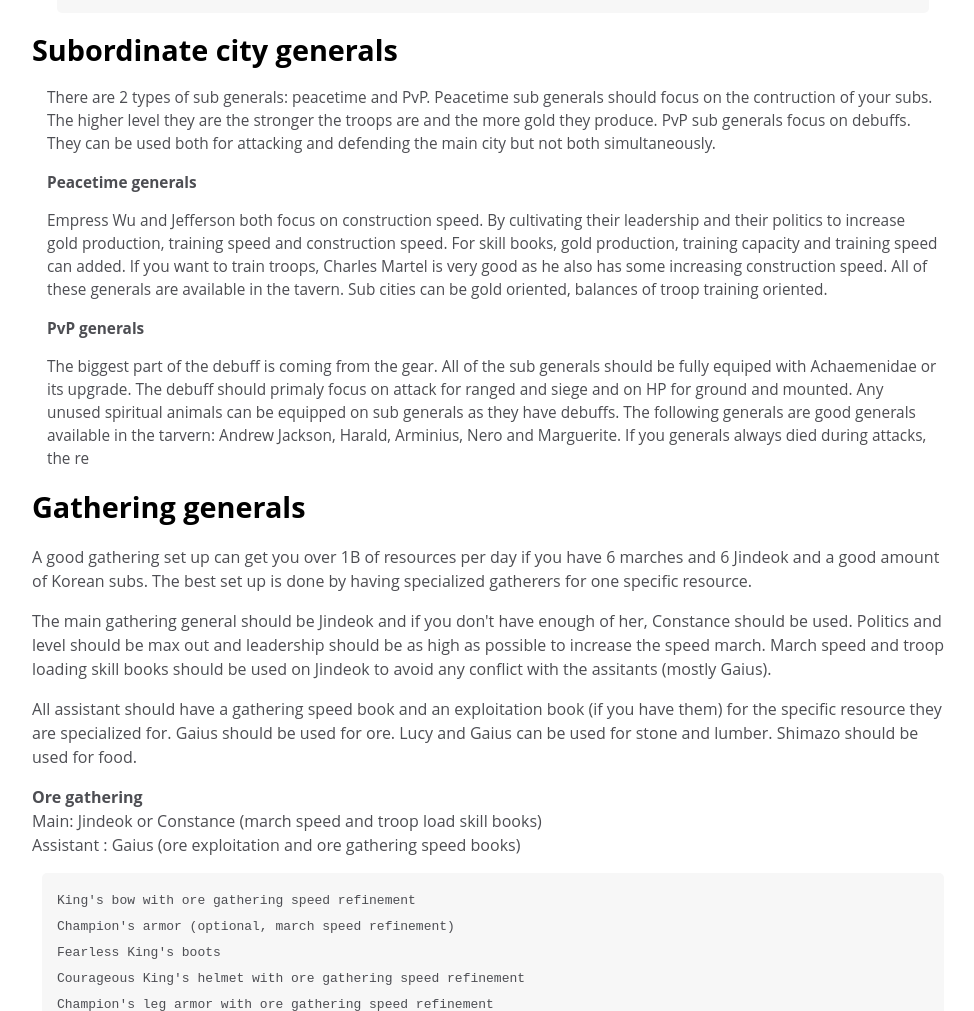
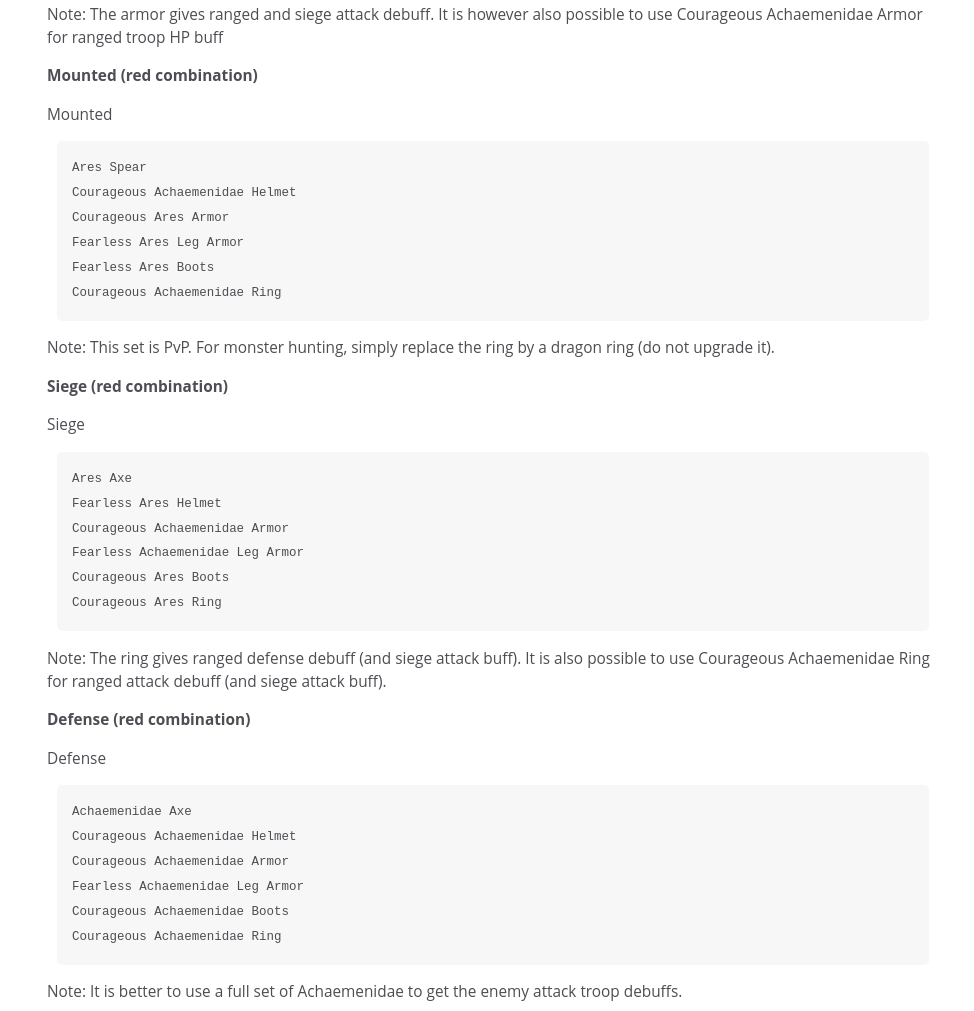
Before and after one commit to MarieAnnie/AiE_ShoTheLove, a plain HTML site: page index.html in a window 1280 px wide. Shown: the part 2661-3672 px from the top of the page, without its empty margins (306-1280 px from the left). Drawn offline with Linux system fonts and the light colour scheme.

Commit message:
add gear

```diff
--- a/index.html
+++ b/index.html
@@ -590,17 +590,64 @@ a:where(:hover, :focus) {
         </p>
         <strong>Ranged (red combination)</strong> <br>
         <p>
-          Rnaged
           Ranged
         </p>
         <pre>
         Ares Bow
         Fearless Ares Helmet
-        Majestic Imperial Armor (Courageous Dragon Armor) for ranged and siege attack debuff or Dominant Imperial Armor for Ranged troop HP
+        Courageous Ares Armor
         Courageous Achaemenidae Leg Armor
         Fearless Achaemenidae Boots
         Fearless Achaemenidae Ring
-      </pre>
+        </pre>
+        <p>
+          Note: The armor gives ranged and siege attack debuff. It is however also possible to use Courageous Achaemenidae Armor for ranged troop HP buff
+        </p>
+        <strong>Mounted (red combination)</strong> <br>
+        <p>
+          Mounted
+        </p>
+        <pre>
+        Ares Spear
+        Courageous Achaemenidae Helmet
+        Courageous Ares Armor
+        Fearless Ares Leg Armor
+        Fearless Ares Boots
+        Courageous Achaemenidae Ring
+        </pre>
+        <p>
+          Note: This set is PvP. For monster hunting, simply replace the ring by a dragon ring (do not upgrade it).
+        </p>
+          <strong>Siege (red combination)</strong> <br>
+        <p>
+          Siege
+        </p>
+        <pre>
+        Ares Axe
+        Fearless Ares Helmet
+        Courageous Achaemenidae Armor
+        Fearless Achaemenidae Leg Armor
+        Courageous Ares Boots
+        Courageous Ares Ring
+        </pre>
+        <p>
+          Note: The ring gives ranged defense debuff (and siege attack buff). It is also possible to use Courageous Achaemenidae Ring for ranged attack debuff (and siege attack buff).
+        </p>
+        <strong>Defense (red combination)</strong> <br>
+        <p>
+          Defense
+        </p>
+        <pre>
+        Achaemenidae Axe
+        Courageous Achaemenidae Helmet
+        Courageous Achaemenidae Armor
+        Fearless Achaemenidae Leg Armor
+        Courageous Achaemenidae Boots
+        Courageous Achaemenidae Ring
+        </pre>
+        <p>
+          Note: It is better to use a full set of Achaemenidae to get the enemy attack troop debuffs.
+        </p>
       </article>
     </section>
     <section id="html_attributes">
@@ -615,11 +662,20 @@ a:where(:hover, :focus) {
         </p>
         <Strong>PvP generals</Strong>
         <p>
-        The biggest part of the debuff is coming from the gear. All of the sub generals should be fully equiped with Achaemenidae or its upgrade. The debuff should primaly focus on attack for ranged and siege and on HP for ground and mounted. Any unused spiritual animals can be equipped on sub generals as they have debuffs. The following generals are good generals available in the tarvern: Andrew Jackson, Harald, Arminius, Nero and Marguerite. If you generals always died during attacks, the re
+        The biggest part of the debuff is coming from the gear. All of the sub generals should be fully equiped with Achaemenidae or its upgrade. The debuff should primaly focus on attack for ranged and siege and on HP for ground and mounted. Any unused spiritual animals can be equipped on sub generals as they have debuffs. The following generals are good generals available in the tavern: Andrew Jackson, Harald, Arminius, Nero and Marguerite. The recommended equipment is the following
         </p>
-
+        <pre>
+        <strong> For 8 subs : </strong>
+        Achaemenidae Axe (x6) or Achaemenidae spear (x2)
+        Courageous Achaemenidae Helmet (x8)
+        Courageous Achaemenidae Armor (x8)
+        Fearless Achaemenidae Leg Armor (x8)
+        Courageous Achaemenidae Boots (x8)
+        Courageous Achaemenidae Ring (x5) or Fearless Achaemenidae Ring (x3)
+        </pre>
+        Note : It is recommended to have more courageous Achaemenidae rings for the ranged attack debuff but a few (3 if you have 8 subs) sub mayors should also have the fearless Achaemenidae ring for ground and mounted debuff. Same for the Achaemenidae spears (ground defense and HP debuffs), it is recommended that 2 sub mayors have the spears if you have 8 subs. The rest should have the Achaemenidae axe for the ranged and ground HP debuff.
       </article>
-    </section>
+	 </section>
     <section id="html_heading">
       <h2>Gathering generals</h2>
       <p>
```
